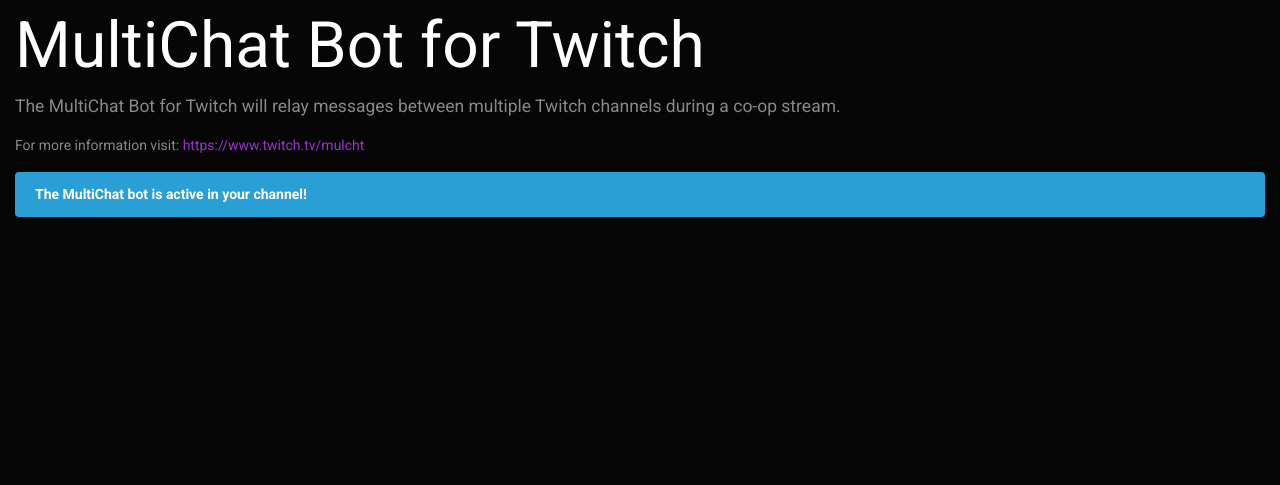
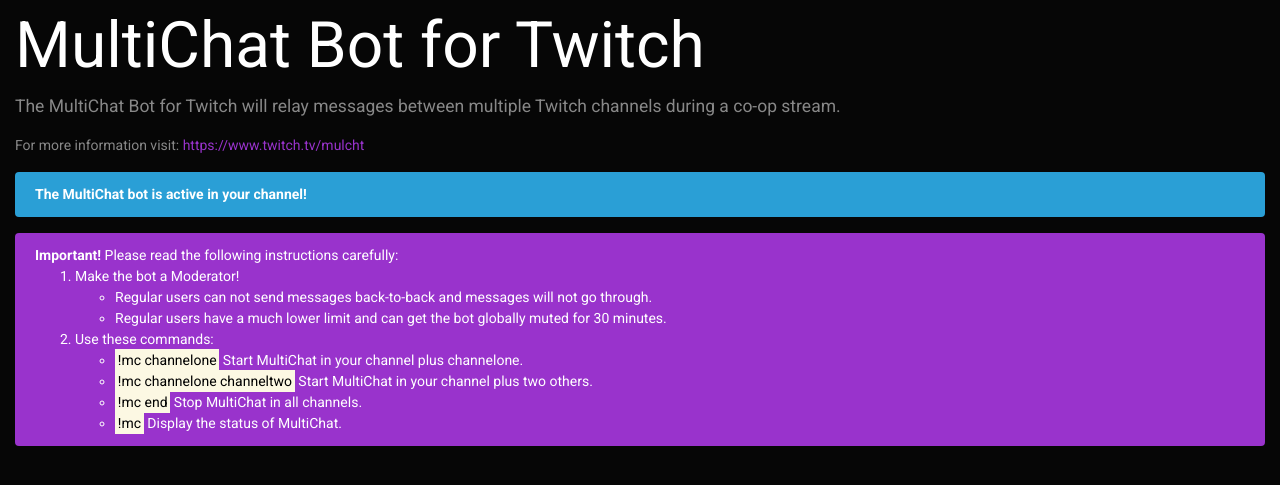
Before and after one commit to smashedr/multichat-web, a Django app: page / in a window 1280 px wide. Shown: the part 63-548 px from the top of the page. Run offline with Django 3.2, Linux system fonts and the light colour scheme; a user stored in the database is signed in; tables that the repository leaves empty hold one stand-in row (values such as "Sample post"); some libraries are stand-ins or nearby versions.

Commit message:
Added help text.

```diff
--- a/app/templates/home.html
+++ b/app/templates/home.html
@@ -22,6 +22,25 @@
                     <div class="alert alert-primary">
                         <strong>The MultiChat bot is active in your channel!</strong>
                     </div>
+
+                    <div class="alert alert-info">
+                        <strong>Important!</strong> Please read the following instructions carefully:
+                        <ol class="mb-0">
+                            <li>Make the bot a Moderator!</li>
+                            <ul class="mb-0">
+                                <li>Regular users can not send messages back-to-back and messages will not go through.</li>
+                                <li>Regular users have a much lower limit and can get the bot globally muted for 30 minutes.</li>
+                            </ul>
+                            <li>Use these commands:</li>
+                            <ul class="mb-0">
+                                <li><mark>!mc channelone</mark> Start MultiChat in your channel plus channelone.</li>
+                                <li><mark>!mc channelone channeltwo</mark> Start MultiChat in your channel plus two others.</li>
+                                <li><mark>!mc end</mark> Stop MultiChat in all channels.</li>
+                                <li><mark>!mc</mark> Display the status of MultiChat.</li>
+                            </ul>
+                        </ol>
+                    </div>
+
                 {% else %}
                     <div class="alert alert-secondary">
                         <strong>The MultiChat bot is currently disabled in your channel!</strong>
```
Also changed, not shown: 1 other file.
